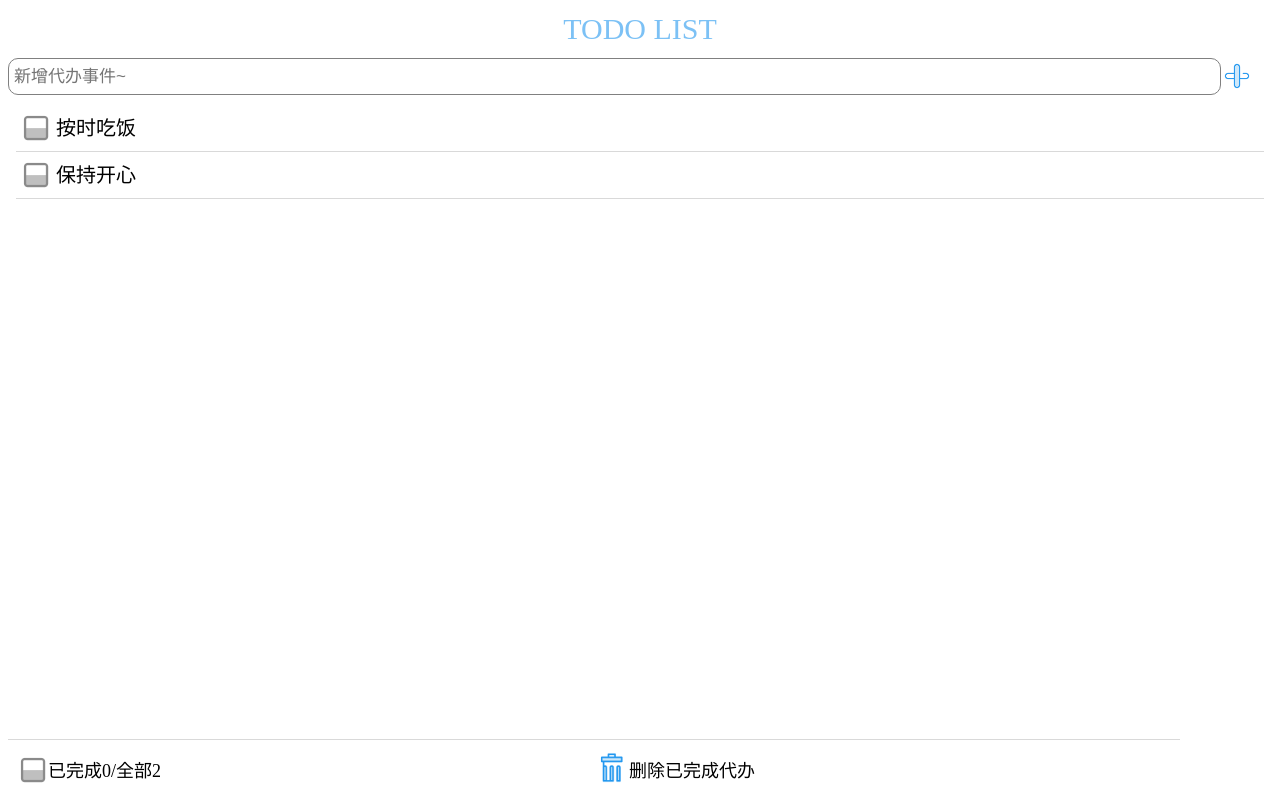
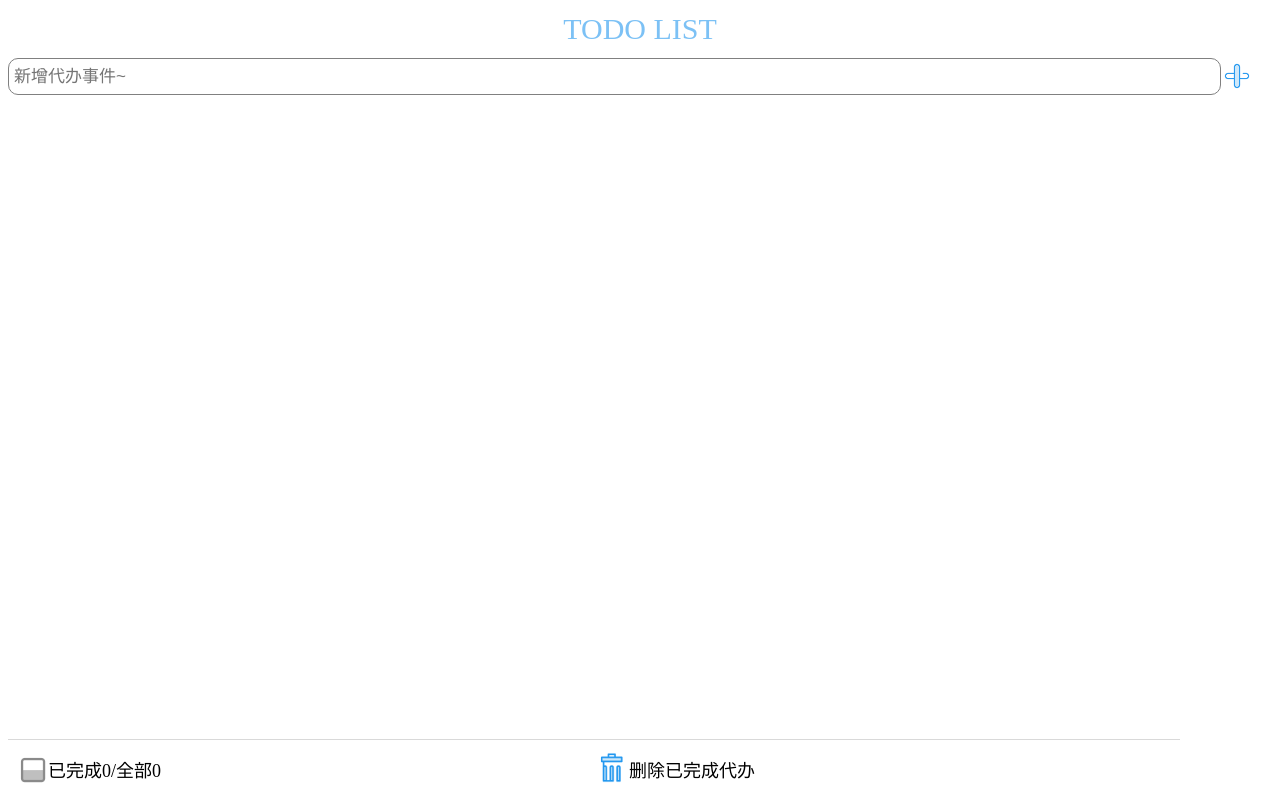
Before and after one commit to tomatoyeah/supermall, a Vue app: page / in a window 1280 px wide. Built offline with nearby package versions, Linux system fonts and the light colour scheme.

Commit message:
Todolist-本地存储

```diff
--- a/src/components/todolist/index.vue
+++ b/src/components/todolist/index.vue
@@ -2,7 +2,7 @@
  * @Description:
  * @Reference: https://www.bilibili.com/video/BV1Zy4y1K7SH?p=70
  * @Date: 2021-11-22
- * @LastEditTime: 2021-11-11
+ * @LastEditTime: 2021-11-25
 -->
 <template>
     <div class="todolist">
@@ -64,17 +64,8 @@ export default {
     data() {
         return {
             value: "",
-            list: [
-                {
-                    done: false,
-                    thing: "按时吃饭",
-                },
-                {
-                    done: false,
-                    thing: "保持开心",
-                },
-            ],
-            selectall: false,
+            // list初始化是从本地存储中去取
+            list: JSON.parse(localStorage.getItem("list")) || [],
             selectindex: -1,
         };
     },
@@ -82,12 +73,26 @@ export default {
         havedone() {
             return this.list.filter((list) => list.done).length;
         },
+        selectall() {
+            return this.havedone == this.list.length && this.list.length > 0;
+        },
+    },
+    watch: {
+        // list一旦修改，就往本地存储一份
+        list: {
+            // 深度监视
+            deep: true,
+            handler(value) {
+                localStorage.setItem("list", JSON.stringify(value));
+            },
+        },
     },
     methods: {
         // 新增代办事件
         AddThing() {
             if (this.value) {
                 this.list.unshift({ done: false, thing: this.value });
+                this.value = "";
             } else {
                 alert("代办事件不能为空哦");
             }
@@ -97,7 +102,6 @@ export default {
             this.selectindex = index;
         },
         DeleteThing(index) {
-            console.log("delete", this.list[index], index);
             var result = [];
             this.list.forEach((elem, i) => {
                 if (i != index) {
@@ -109,15 +113,17 @@ export default {
 
         // 全选/反选代办事件
         SeclectAllThings() {
-            this.selectall = !this.selectall;
+            var bool = !this.selectall;
             this.list.forEach((elem) => {
-                elem.done = this.selectall;
+                elem.done = bool;
             });
         },
 
         // 删除已完成代办
         DeleteDone() {
-            this.list = this.list.filter((list) => !list.done);
+            if (confirm("确定要删除吗~")) {
+                this.list = this.list.filter((list) => !list.done);
+            }
         },
     },
 };
```
